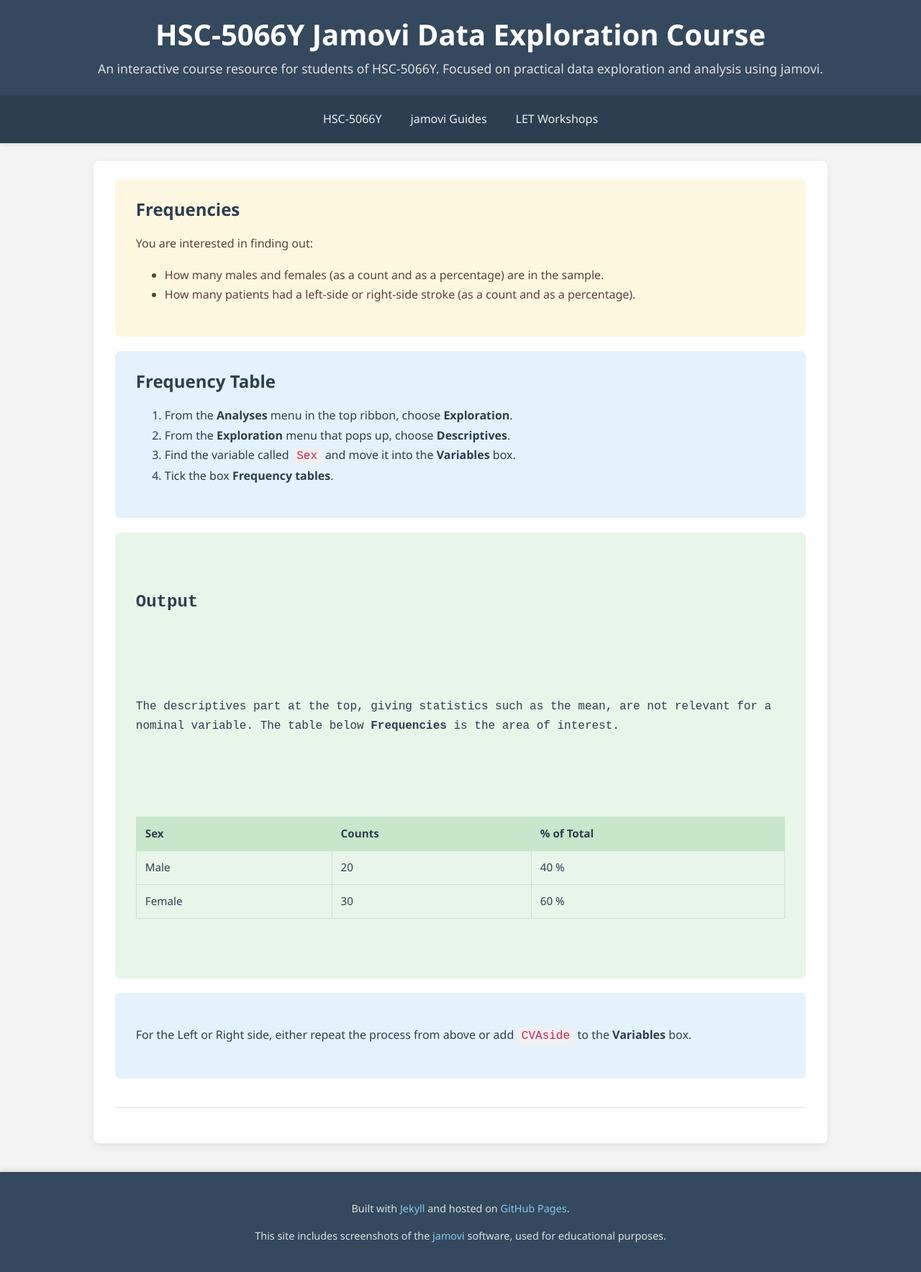
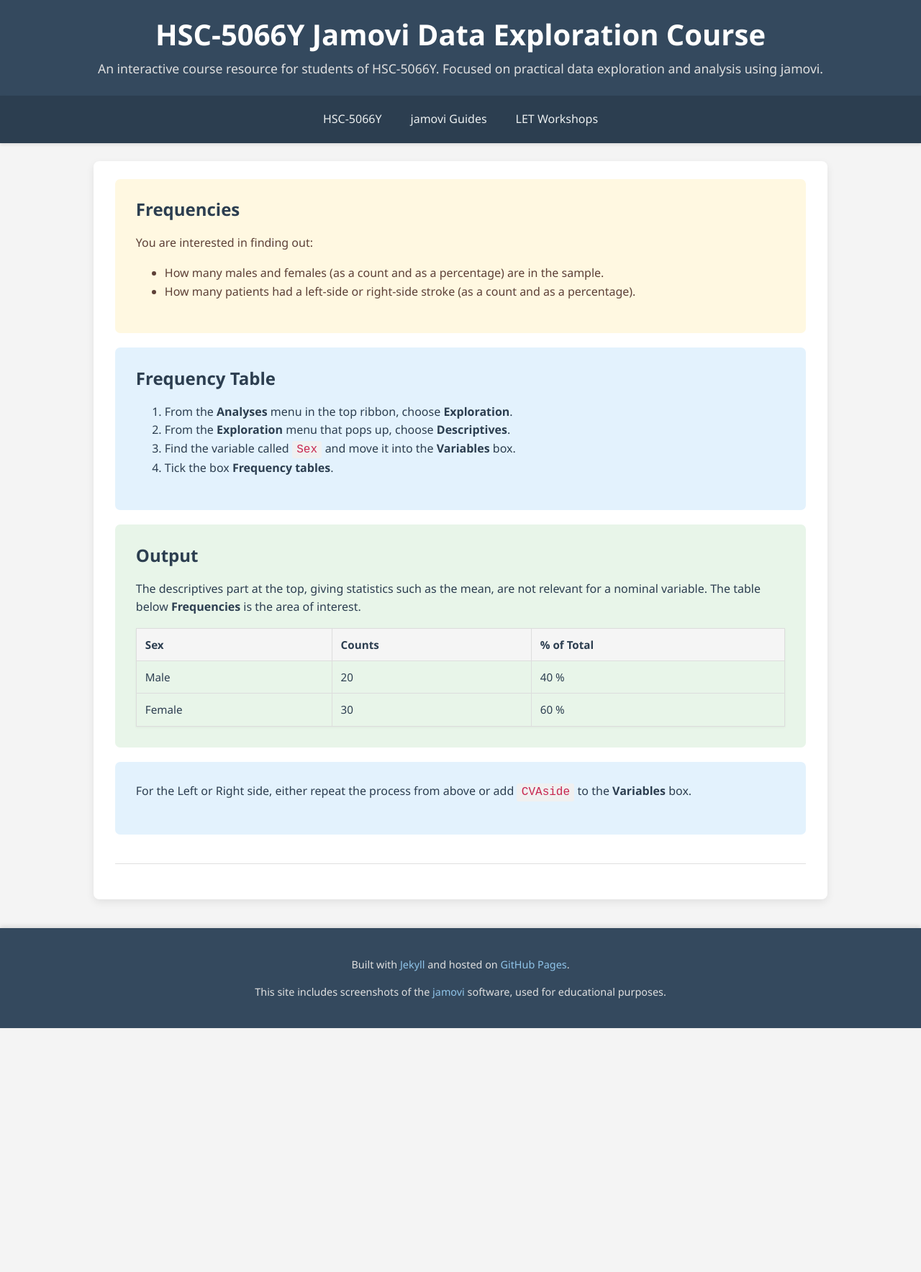
Before and after one commit to probe973/hsc-5066y, a Jekyll site: the page built from jamovi/descriptives-frequencies/01-frequencies.md, in a window 1280 px wide. Shown: the whole page at 72% size. Built offline with Jekyll 4.4.1, drawn with Linux system fonts in a browser that asks for light colours; after the commit the page ends 1429 px from its top, so only the background shows below that.

Commit message:
Update style.css

```diff
--- a/assets/css/style.css
+++ b/assets/css/style.css
@@ -116,6 +116,7 @@ main {
     padding: 1.8em;
     border-radius: 7px;
     margin-bottom: 20px;
+    line-height: 1.6; /* Ensure consistent line height */
 }
 
 .explanation {
@@ -130,40 +131,38 @@ main {
 
 .output {
     background-color: #e8f5e9;
-    color: #2c3e50; /* NEW - Very dark text for high contrast (11.23:1) */
-    font-family: 'Courier New', Courier, monospace;
-    white-space: pre-wrap;
-    word-wrap: break-word;
+    color: #2c3e50; /* High contrast dark text */
 }
 
 /* Fix for large gap above titles in colored boxes */
-.explanation h1:first-child, .instructions h1:first-child, .output h1:first-child,
-.explanation h2:first-child, .instructions h2:first-child, .output h2:first-child {
+.explanation > *:first-child,
+.instructions > *:first-child,
+.output > *:first-child {
     margin-top: 0;
 }
 
-/* NEW - Control spacing of paragraphs inside the output box */
-.output p {
-    margin-bottom: 0.5em; /* Reduces the large gap between lines */
+/* NEW - Robust control of spacing inside the output box */
+.output > * + * {
+    margin-top: 1em; /* This adds a consistent space ONLY BETWEEN elements */
 }
 
-/* NEW - Professional Styling for Tables inside the Output Box */
-.output table {
+/* NEW - Professional Styling for ALL Tables */
+table {
     width: 100%;
-    border-collapse: collapse; /* Makes borders clean */
+    border-collapse: collapse;
     margin-top: 1.5em;
-    font-family: 'Segoe UI', Tahoma, Geneva, Verdana, sans-serif; /* Use the main site font */
     font-size: 0.95em;
+    box-shadow: 0 1px 3px rgba(0,0,0,0.05);
 }
 
-.output th, .output td {
-    border: 1px solid #c8e6c9; /* Light green borders to match the box */
+th, td {
+    border: 1px solid #ddd;
     padding: 10px 12px;
     text-align: left;
 }
 
-.output th {
-    background-color: #c8e6c9; /* A slightly darker green for the header */
+th {
+    background-color: #f5f5f5;
     font-weight: bold;
 }
 
```
